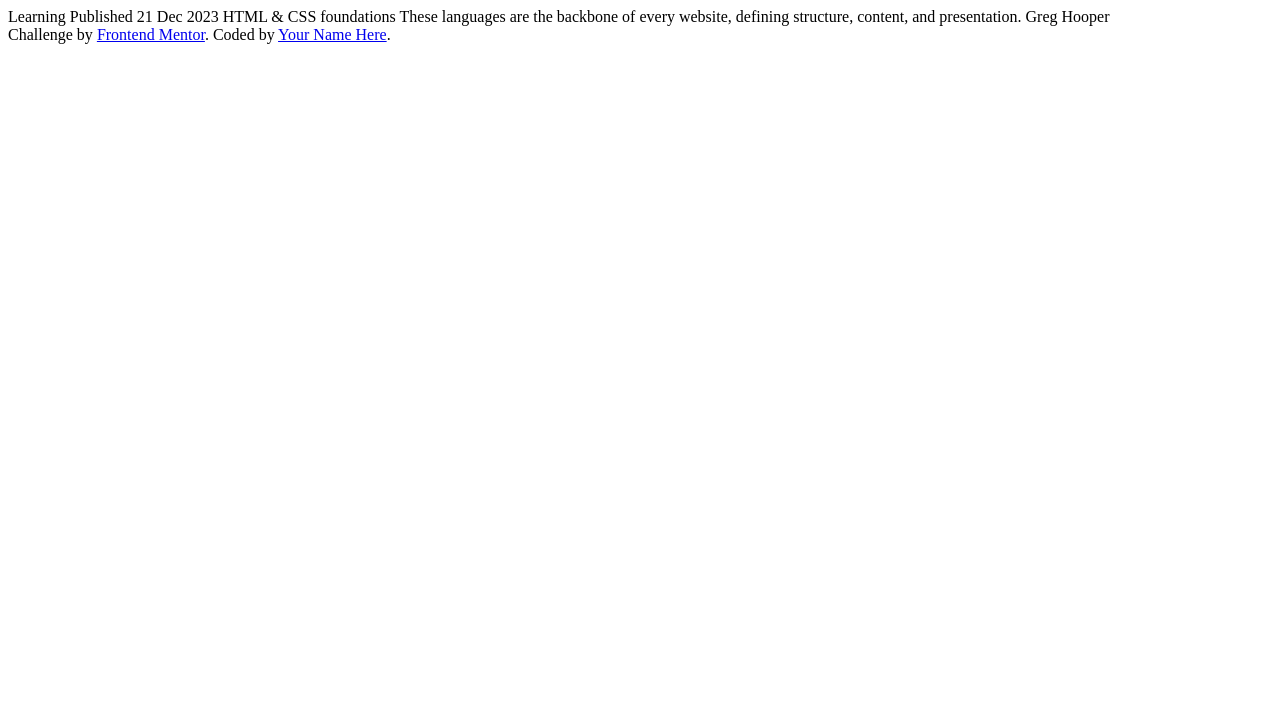
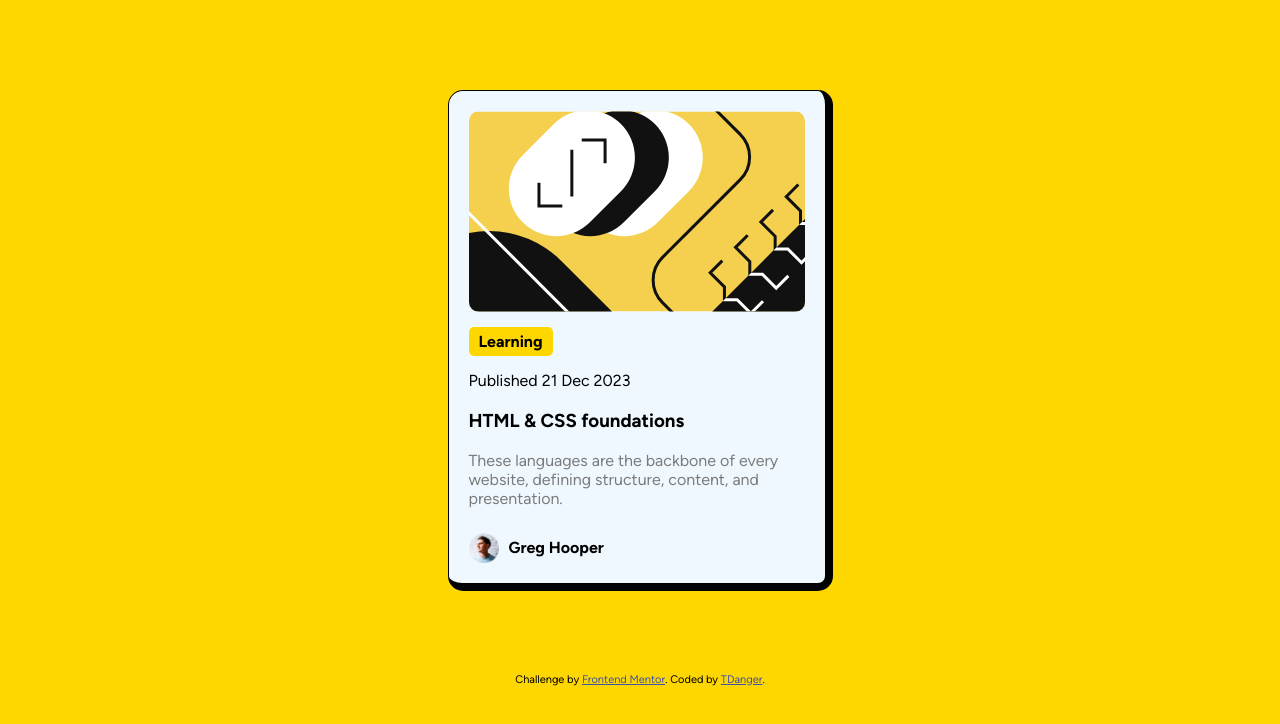
Before and after one commit to TDangerW/blog_preview_card, a plain HTML site: page index.html in a window 1280 px wide. Drawn offline with Linux system fonts and the light colour scheme.

Commit message:
Finalized development

```diff
--- a/index.css
+++ b/index.css
@@ -1,3 +1,69 @@
+@font-face {
+    font-family: 'Figtree';
+    src: url('/assets/fonts/Figtree-VariableFont_wght.ttf');
+}
+
+@font-face {
+    font-family: 'FigtreeItalic';
+    src: url('/assets/fonts/Figtree-Italic-VariableFont_wght.ttf');
+}
+
+body {
+    font-family: 'Figtree', sans-serif;
+    background-color: gold;
+    display: flex;
+    flex-wrap: wrap;
+    flex-direction: column;
+    justify-content: space-evenly;
+    align-items: center;
+    height: 95vh;
+}
+
+main {
+    display: flex;
+    flex-direction: column;
+    background-color: aliceblue;
+    padding: 20px;
+    border-radius: 15px;
+    border-right: 8px solid black;
+    border-bottom: 8px solid black;
+    border-left: 1px solid black;
+    border-top: 1px solid black;
+    width: min-content;
+    flex-wrap: wrap;
+}
+
+.image {
+    border-radius: 10px;
+}
+
+.label {
+    background-color: gold;
+    width: max-content;
+    padding: 5px 10px;
+    border-radius: 5px;
+    font-weight: bold;
+    margin: 15px 0;
+}
+
+.description {
+    color: rgb(123, 123, 123);
+}
+
+.avatar {
+    height: 30px;
+    width: 30px;
+}
+
+.user {
+    display: flex;
+    align-items: center;
+    margin-top: 25px;
+    column-gap: 10px;
+    font-weight: bold;
+    flex-wrap: wrap;
+}
+
 .attribution {
     font-size: 11px;
     text-align: center;
--- a/index.html
+++ b/index.html
@@ -7,6 +7,7 @@
   <!-- displays site properly based on user's device -->
 
   <link rel="icon" type="image/png" sizes="32x32" href="./assets/images/favicon-32x32.png">
+  <link rel="stylesheet" href="index.css">
 
   <title>Frontend Mentor | Blog preview card</title>
 
@@ -14,20 +15,24 @@
 
 <body>
 
-  Learning
+  <main role="main">
+    <img src="/assets/images/illustration-article.svg" alt="Article Illustration" class="image">
 
-  Published 21 Dec 2023
+    <span class="label"> Learning </span>
+    <span> Published 21 Dec 2023 </span>
+    <h3> HTML & CSS foundations</h3>
+    <span class="description">These languages are the backbone of every website, defining structure, content, and
+      presentation.</span>
+    <div class="user">
+      <img src="/assets/images/image-avatar.webp" alt="Avatar" class="avatar">
+      Greg Hooper
+    </div>
+  </main>
 
-  HTML & CSS foundations
-
-  These languages are the backbone of every website, defining structure, content, and presentation.
-
-  Greg Hooper
-
-  <div class="attribution">
+  <footer role="contentinfo" class="attribution">
     Challenge by <a href="https://www.frontendmentor.io?ref=challenge" target="_blank">Frontend Mentor</a>.
-    Coded by <a href="#">Your Name Here</a>.
-  </div>
+    Coded by <a href="https://github.com/TDangerW">TDanger</a>.
+  </footer>
 </body>
 
 </html>
```
